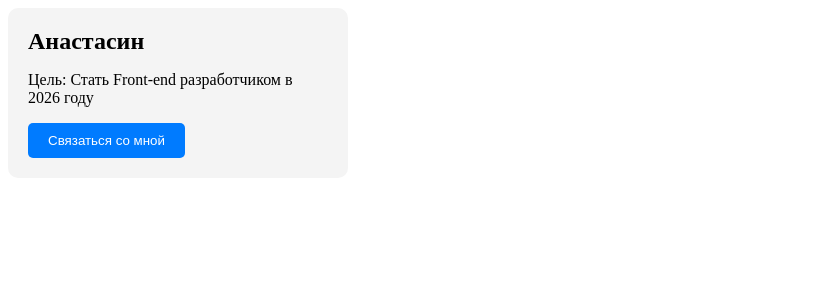
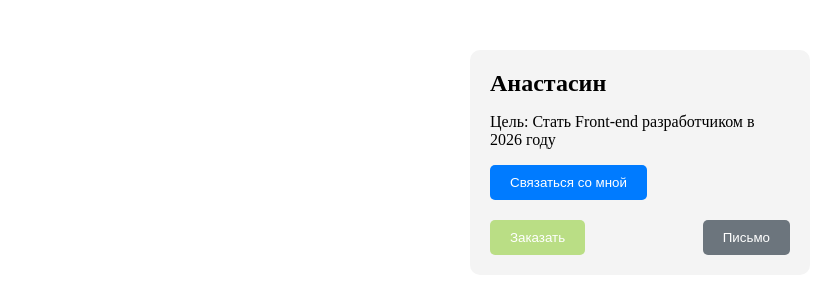
Before and after one commit to alexeyanastasin-debug/frontend-learning, a plain HTML site: page index.html in a window 1280 px wide. Shown: the whole page, without its empty margins (0-825 px from the left). Drawn offline with Linux system fonts and the light colour scheme.

Commit message:
feat: add flexbox buttons

```diff
--- a/index.html
+++ b/index.html
@@ -12,6 +12,12 @@
     <p>Цель: Стать Front-end разработчиком в 2026 году</p>
     <button>Связаться со мной</button>
 
+    <div class="buttons-container">
+        <button class="bth">Заказать</button>
+        <button class="btn btn-secondary">Письмо</button>
+
+    </div>
+
 </div>
 </body>
 </html>
--- a/style.css
+++ b/style.css
@@ -3,11 +3,11 @@
     background-color: #f4f4f4;
     padding: 20px;
     border-radius: 10px;
+    margin: 50px auto;
 }
 
 h2 {
     margin: 0 0 15px 0;
-
 
 }
 
@@ -19,3 +19,18 @@ button {
     border-radius: 5px;
     cursor: pointer;
 }
+
+.buttons-container{
+    display: flex;
+    justify-content: space-between;
+    margin-top: 20px;
+}
+
+.bth {
+    background-color: rgb(186, 222, 133);
+
+}
+
+.btn-secondary {
+    background-color: #6c757d;
+}
```
